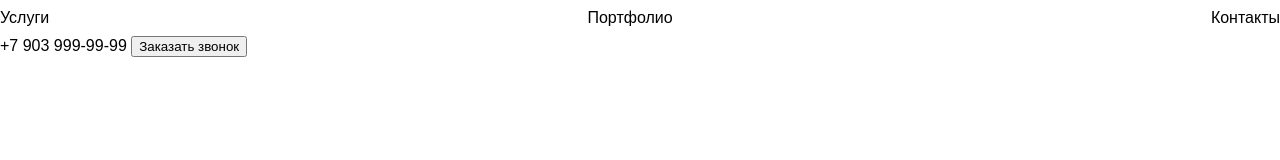
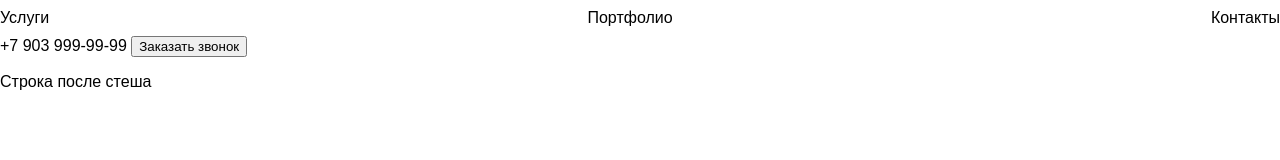
Before and after one commit to Tabby8462/skillbox, a plain HTML site: page index.html in a window 1280 px wide. Drawn offline with Linux system fonts and the light colour scheme.

Commit message:
com after stahs

```diff
--- a/index.html
+++ b/index.html
@@ -19,6 +19,7 @@
         <div>
             <a href="tel:+79039999999">+7 903 999-99-99</a>
             <button>Заказать звонок</button>
+            <p>Строка после стеша<p/>
         </div>
     </header>
 </body>
```
